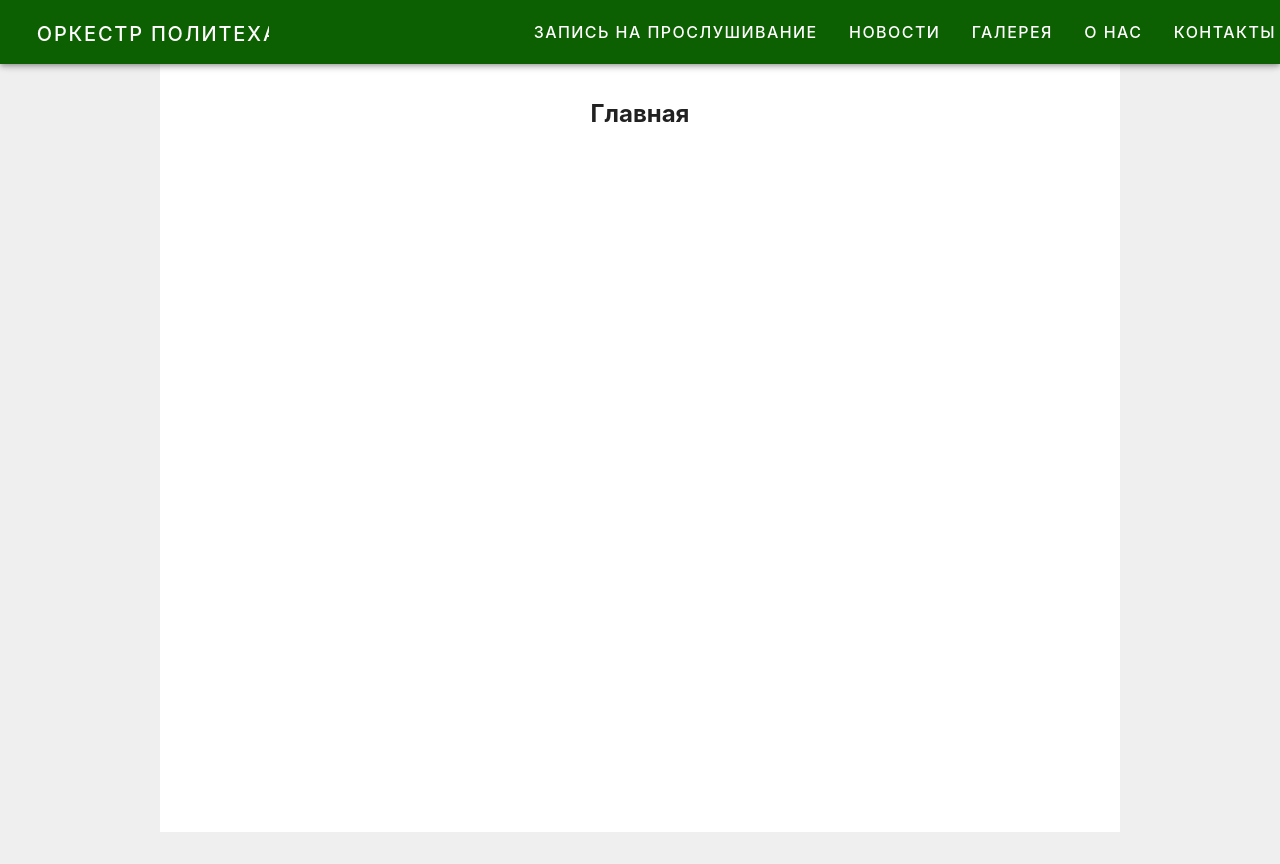
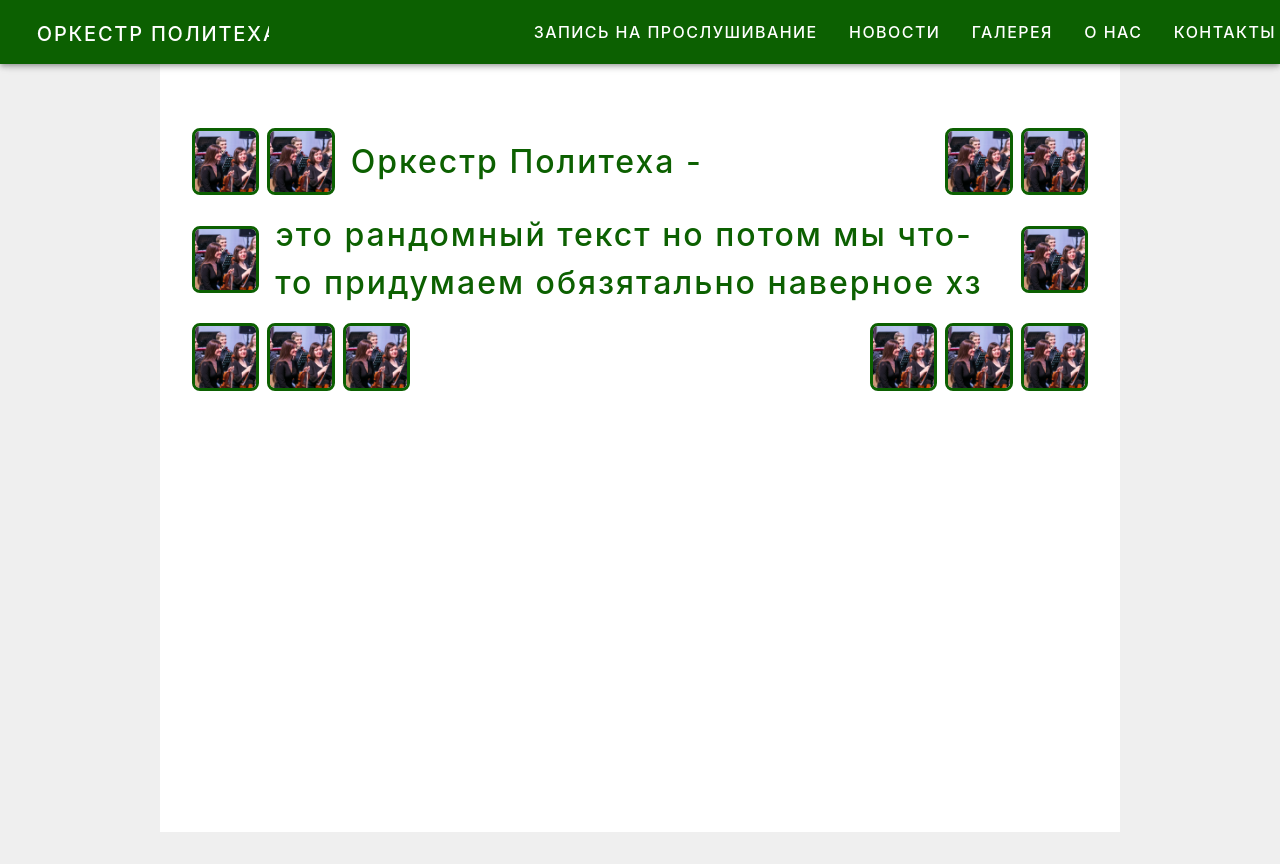
Before and after one commit to marceline223/orchestra_website, a Vue app: page / in a window 1280 px wide. Built offline with nearby package versions, Linux system fonts and the light colour scheme.

Commit message:
Примерная верстка баннера главной страницы

```diff
--- a/src/App.vue
+++ b/src/App.vue
@@ -10,6 +10,3 @@ import HeaderComponent from "./components/HeaderComponent.vue";
     </v-main>
   </v-app>
 </template>
-
-<style scoped>
-</style>
--- a/src/components/HeaderComponent.vue
+++ b/src/components/HeaderComponent.vue
@@ -8,7 +8,7 @@
       />
     </v-app-bar-title>
 
-    <v-spacer></v-spacer>
+    <v-spacer/>
 
     <router-link
         to="/"
--- a/src/components/MainPage.vue
+++ /dev/null
@@ -1,13 +0,0 @@
-<template>
-  <h2>Главная</h2>
-</template>
-
-<script>
-export default {
-  name: "MainPage"
-}
-</script>
-
-<style scoped>
-
-</style>
--- /dev/null
+++ b/src/components/main-page/BannerGrid.vue
@@ -0,0 +1,198 @@
+<template>
+  <v-col class="banner">
+    <v-row align="center">
+      <v-col
+          cols="1"
+          class="pa-1"
+      >
+        <v-img
+            class="banner-cube"
+            cover
+            rounded="lg"
+            aspect-ratio="1/1"
+            src="/photos/main-page/1.jpg"
+        />
+      </v-col>
+      <v-col
+          cols="1"
+          class="pa-1"
+      >
+        <v-img
+            class="banner-cube"
+            cover
+            rounded="lg"
+            aspect-ratio="1/1"
+            src="/photos/main-page/1.jpg"
+        />
+      </v-col>
+      <v-col
+          cols="8"
+          class="pa-3"
+      >
+        <h1 class="main-page-text">
+          Оркестр Политеха -
+        </h1>
+      </v-col>
+      <v-col
+          cols="1"
+          class="pa-1"
+      >
+        <v-img
+            class="banner-cube"
+            cover
+            rounded="lg"
+            aspect-ratio="1/1"
+            src="/photos/main-page/1.jpg"
+        />
+      </v-col>
+      <v-col
+          cols="1"
+          class="pa-1"
+      >
+        <v-img
+            class="banner-cube"
+            cover
+            rounded="lg"
+            aspect-ratio="1/1"
+            src="/photos/main-page/1.jpg"
+        />
+      </v-col>
+    </v-row>
+    <v-row align="center">
+      <v-col
+          cols="1"
+          class="pa-1"
+      >
+        <v-img
+            class="banner-cube"
+            cover
+            rounded="lg"
+            aspect-ratio="1/1"
+            src="/photos/main-page/1.jpg"
+        />
+      </v-col>
+      <v-col
+          cols="10"
+          class="pa-3"
+      >
+        <h1 class="main-page-text">
+          это рандомный текст но потом мы что-то придумаем обязятально наверное хз
+        </h1>
+      </v-col>
+      <v-col
+          cols="1"
+          class="pa-1"
+      >
+        <v-img
+            class="banner-cube"
+            cover
+            rounded="lg"
+            aspect-ratio="1/1"
+            src="/photos/main-page/1.jpg"
+        />
+      </v-col>
+    </v-row>
+    <v-row align="center">
+      <v-col
+          cols="1"
+          class="pa-1"
+      >
+        <v-img
+            class="banner-cube"
+            cover
+            rounded="lg"
+            aspect-ratio="1/1"
+            src="/photos/main-page/1.jpg"
+        />
+      </v-col>
+      <v-col
+          cols="1"
+          class="pa-1"
+      >
+        <v-img
+            class="banner-cube"
+            cover
+            rounded="lg"
+            aspect-ratio="1/1"
+            src="/photos/main-page/1.jpg"
+        />
+      </v-col>
+      <v-col
+          cols="1"
+          class="pa-1"
+      >
+        <v-img
+            class="banner-cube"
+            cover
+            rounded="lg"
+            aspect-ratio="1/1"
+            src="/photos/main-page/1.jpg"
+        />
+      </v-col>
+      <v-col
+          cols="6"
+          class="pa-1"
+      />
+      <v-col
+          cols="1"
+          class="pa-1"
+      >
+        <v-img
+            class="banner-cube"
+            cover
+            rounded="lg"
+            aspect-ratio="1/1"
+            src="/photos/main-page/1.jpg"
+        />
+      </v-col>
+      <v-col
+          cols="1"
+          class="pa-1"
+      >
+        <v-img
+            class="banner-cube"
+            cover
+            rounded="lg"
+            aspect-ratio="1/1"
+            src="/photos/main-page/1.jpg"
+        />
+      </v-col>
+      <v-col
+          cols="1"
+          class="pa-1"
+      >
+        <v-img
+            class="banner-cube"
+            cover
+            rounded="lg"
+            aspect-ratio="1/1"
+            src="/photos/main-page/1.jpg"
+        />
+      </v-col>
+    </v-row>
+  </v-col>
+</template>
+
+<script>
+export default {
+  name: "BannerGrid"
+}
+</script>
+
+
+<style scoped lang="scss">
+.main-page-text {
+  color: #0c6001;
+  letter-spacing: 1.5pt;
+  text-align: left;
+  font-weight: 500;
+  font-size: xx-large;
+}
+.banner {
+  padding: 40px;
+  .banner-cube {
+    border: 3px solid #0c6001;
+  }
+}
+
+</style>
--- /dev/null
+++ b/src/components/main-page/MainPage.vue
@@ -0,0 +1,12 @@
+<template>
+  <banner-grid />
+</template>
+
+<script>
+import BannerGrid from "./BannerGrid.vue";
+
+export default {
+  name: "MainPage",
+  components: {BannerGrid},
+}
+</script>
--- a/src/router/index.ts
+++ b/src/router/index.ts
@@ -1,6 +1,6 @@
 import {createRouter, createWebHashHistory} from 'vue-router'
 
-import MainPage from "../components/MainPage.vue";
+import MainPage from "../components/main-page/MainPage.vue";
 import AboutUsPage from "../components/AboutUsPage.vue";
 import ContactsPage from "../components/ContactsPage.vue";
 import GalleryPage from "../components/GalleryPage.vue";
```
Also changed, not shown: src/components/HelloWorld.vue (deleted, +0 -40 lines), public/photos/main-page/1.jpg (added).
